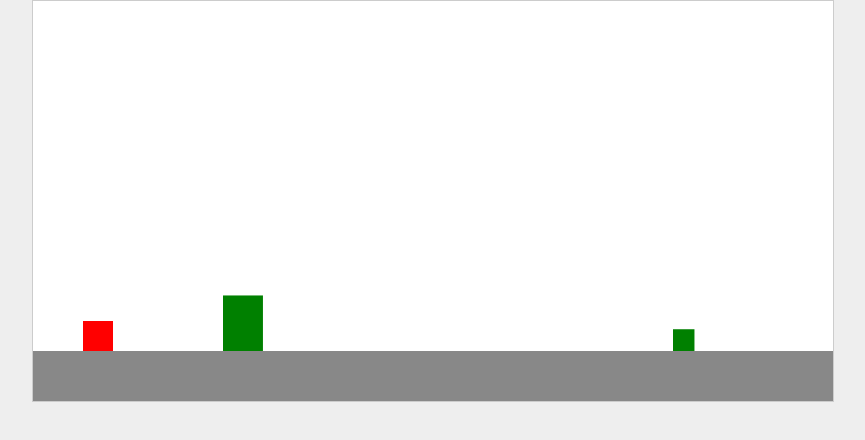
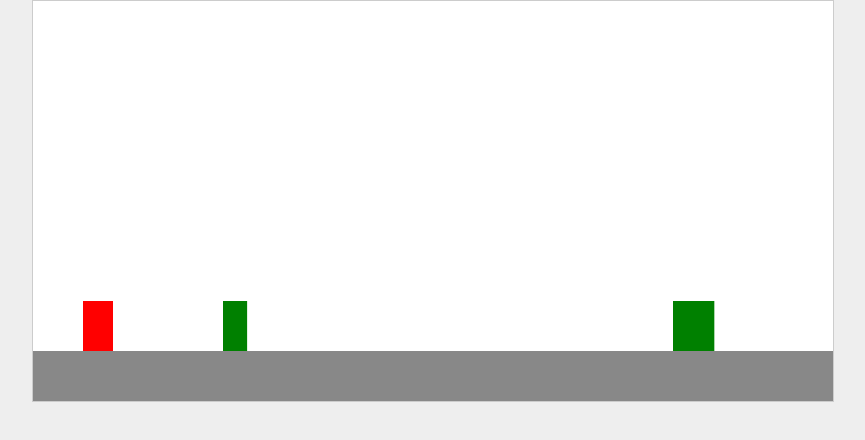
Before and after one commit to phonthebtilavun25599-boop/my-game, a plain HTML site: page index.html in a window 1280 px wide. Shown: the whole page, without its empty margins (207-1072 px from the left). Drawn offline with Linux system fonts and the light colour scheme.

Commit message:
Update index.html

```diff
--- a/index.html
+++ b/index.html
@@ -3,7 +3,7 @@
 <head>
   <meta charset="UTF-8">
   <meta name="viewport" content="width=device-width, initial-scale=1.0">
-  <title>game space run</title>
+  <title>Square Runner Game</title>
   <style>
     body { margin: 0; overflow: hidden; background: #eee; }
     canvas { display: block; margin: auto; background: #fff; border: 1px solid #ccc; }
@@ -16,7 +16,8 @@ const canvas = document.getElementById('gameCanvas');
 const ctx = canvas.getContext('2d');
 
 let groundHeight = 50; // ความสูงของพื้น
-let player = { x: 50, y: canvas.height - groundHeight - 30, w: 30, h: 30, dy: 0, onGround: true };
+let playerHeight = 50; // ให้สูงเท่ากับสิ่งกีดขวางบนพื้น
+let player = { x: 50, y: canvas.height - groundHeight - playerHeight, w: 30, h: playerHeight, dy: 0, onGround: true };
 let gravity = 0.8;
 let jumpPower = -12;
 let obstacles = [];
@@ -24,8 +25,8 @@ let frame = 0;
 let speed = 5;
 
 function spawnObstacle() {
-  let height = 20 + Math.random() * 50; // ความสูงต่างกัน
-  let yPos = canvas.height - groundHeight - height; // ให้อยู่บนพื้น
+  let height = 50; // สิ่งกีดขวางสูงเท่ากับผู้เล่นและอยู่บนพื้น
+  let yPos = canvas.height - groundHeight - height;
   obstacles.push({
     x: canvas.width,
     y: yPos,
```
